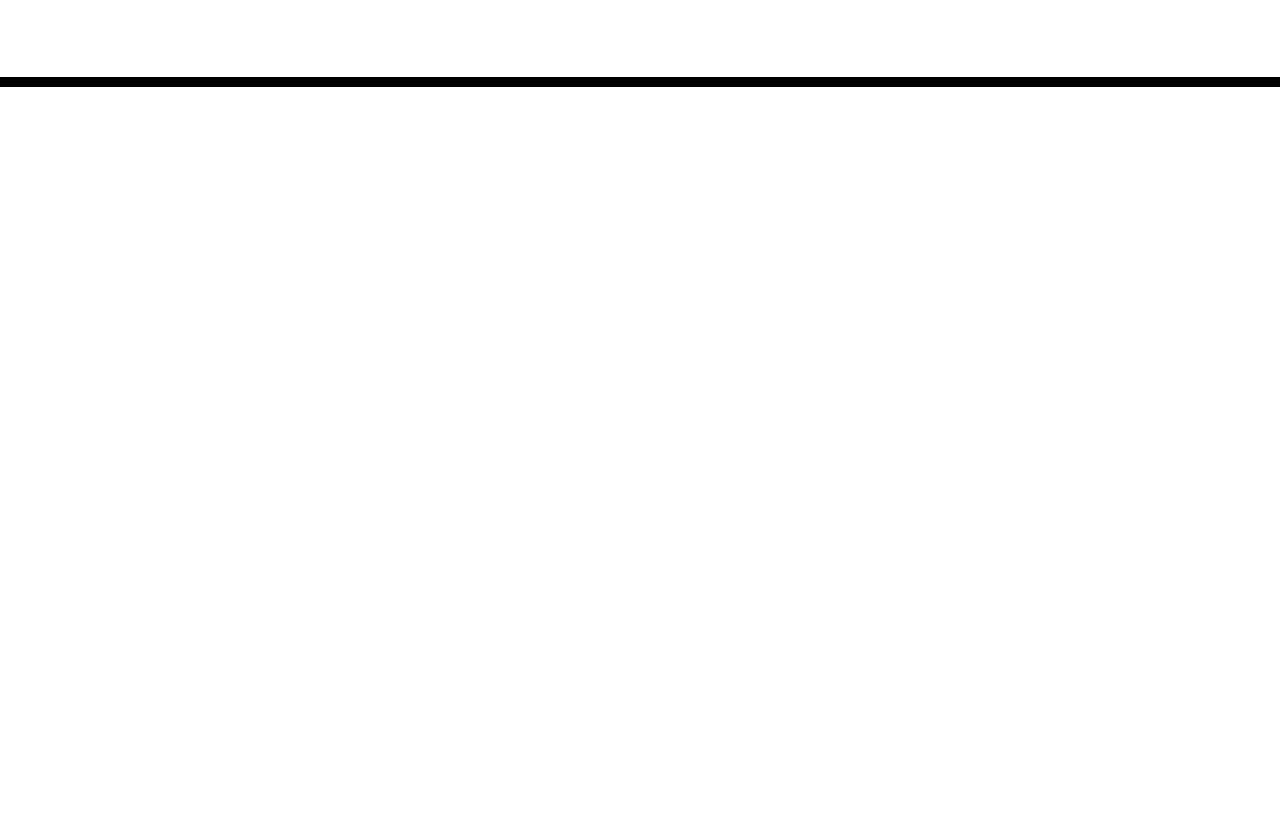
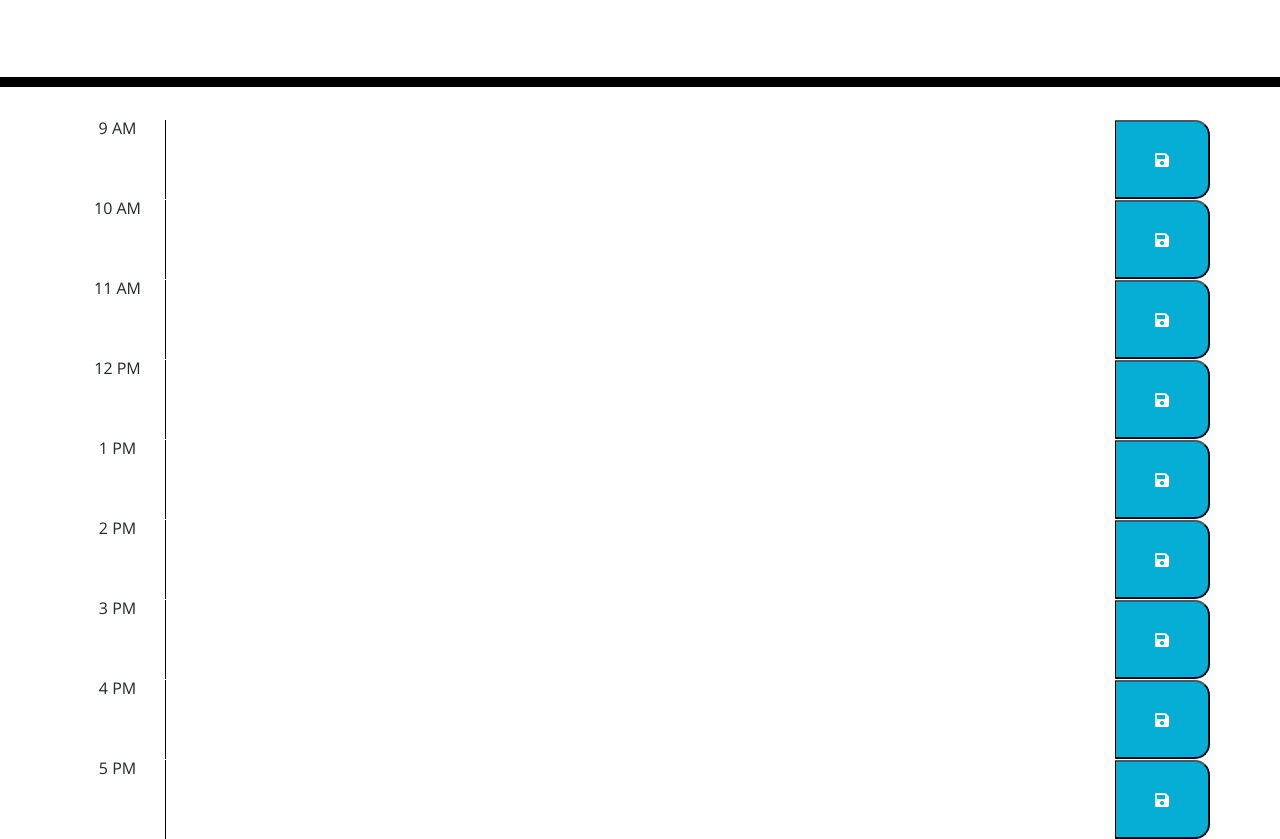
Before and after one commit to simonwilder/Work-Day-Scheduler, a plain HTML site: page index.html in a window 1280 px wide. Shown: the part 181-1020 px from the top of the page. Before the commit the page ends 800 px from the top, so only its background shows below. Drawn offline with nearby package versions, Linux system fonts and the light colour scheme; files that its build step writes are made by us from their sources.

Commit message:
moved JS file to assets and updated HTML

```diff
--- a/index.html
+++ b/index.html
@@ -29,10 +29,65 @@
       <p id="currentDay" class="lead"></p>
     </header>
     <div class="container">
-      <!-- Timeblocks go here -->
+      <div class="time-block row">
+        <div class="col-sm-1" id="9-AM">9 AM</div>
+        <textarea class="col-sm-10"></textarea>
+        <button class="saveBtn col-sm-1"><i class="fas fa-save"></i></button>
+      </div>
+
+      <div class="time-block row">
+        <div class="col-sm-1" id="10-AM">10 AM</div>
+        <textarea class="col-sm-10"></textarea>
+        <button class="saveBtn col-sm-1"><i class="fas fa-save"></i></button>
+      </div>
+
+      <div class="time-block row">
+        <div class="col-sm-1" id="11-AM">11 AM</div>
+        <textarea class="col-sm-10"></textarea>
+        <button class="saveBtn col-sm-1"><i class="fas fa-save"></i></button>
+      </div>
+
+      <div class="time-block row">
+        <div class="col-sm-1" id="12-PM">12 PM</div>
+        <textarea class="col-sm-10"></textarea>
+        <button class="saveBtn col-sm-1"><i class="fas fa-save"></i></button>
+      </div>
+
+      <div class="time-block row">
+        <div class="col-sm-1" id="1-PM">1 PM</div>
+        <textarea class="col-sm-10"></textarea>
+        <button class="saveBtn col-sm-1"><i class="fas fa-save"></i></button>
+      </div>
+
+      <div class="time-block row">
+        <div class="col-sm-1" id="2-PM">2 PM</div>
+        <textarea class="col-sm-10"></textarea>
+        <button class="saveBtn col-sm-1"><i class="fas fa-save"></i></button>
+      </div>
+
+      <div class="time-block row">
+        <div class="col-sm-1" id="3-PM">3 PM</div>
+        <textarea class="col-sm-10"></textarea>
+        <button class="saveBtn col-sm-1"><i class="fas fa-save"></i></button>
+      </div>
+
+      <div class="time-block row">
+        <div class="col-sm-1" id="4-PM">4 PM</div>
+        <textarea class="col-sm-10"></textarea>
+        <button class="saveBtn col-sm-1"><i class="fas fa-save"></i></button>
+      </div>
+
+      <div class="time-block row">
+        <div class="col-sm-1" id="5-PM">5 PM</div>
+        <textarea class="col-sm-10"></textarea>
+        <button class="saveBtn col-sm-1"><i class="fas fa-save"></i></button>
+      </div>
+
+
     </div>
 
     <script src="https://code.jquery.com/jquery-3.4.1.min.js"></script>
     <script src="https://cdnjs.cloudflare.com/ajax/libs/moment.js/2.24.0/moment.min.js"></script>
+    <script src="assets/script.js"></script>
   </body>
 </html>
```
Also changed, not shown: assets/script.js (added).
